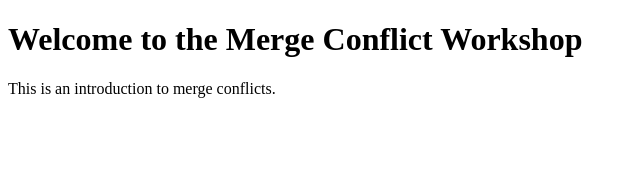
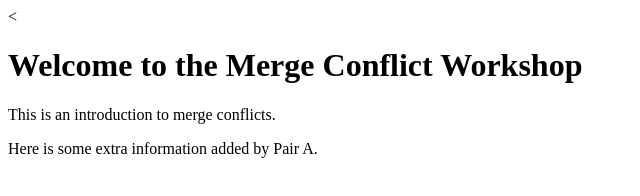
Before and after one commit to Thoeurnbunthen/merge-confilct-html-demo, a plain HTML site: page index.html in a window 1280 px wide. Shown: the whole page, without its empty margins (0-640 px from the left). Drawn offline with Linux system fonts and the light colour scheme.

Commit message:
Add extra info by Pair A

```diff
--- a/index.html
+++ b/index.html
@@ -10,7 +10,9 @@ initial-scale=1.0"
     <title>Merge Conflict Workshop</title>
   </head>
   <body>
+    <
     <h1>Welcome to the Merge Conflict Workshop</h1>
     <p>This is an introduction to merge conflicts.</p>
+    <p>Here is some extra information added by Pair A.</p>
   </body>
 </html>
```
